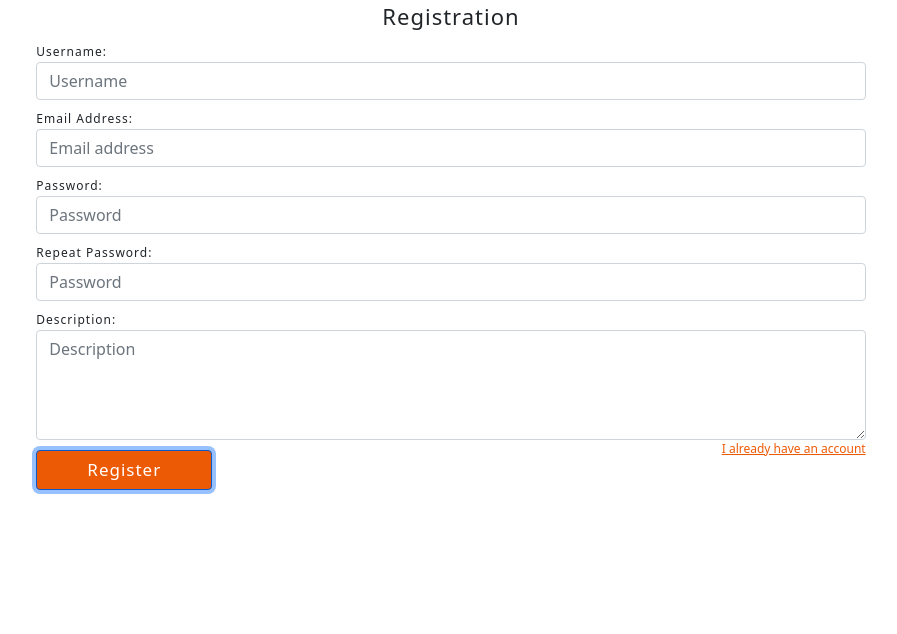
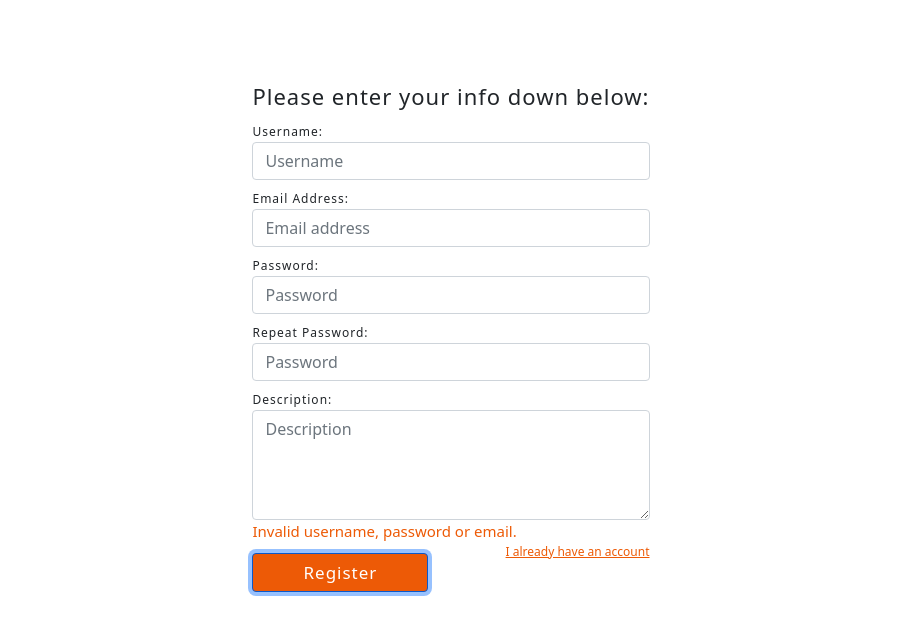
Before and after one commit to muctadir/lama, an Angular app in the folder frontend/: page /register in a window 1280 px wide. Both pictures are taken after a click on the button "Register". Shown: the top 634 px of the page, without its empty margins (189-1086 px from the left). Built offline with nearby package versions, Linux system fonts and the light colour scheme.

Commit message:
bugfixes
Bugfixes in registration page.

```diff
--- a/frontend/src/app/account-information-form/account-information-form.component.html
+++ b/frontend/src/app/account-information-form/account-information-form.component.html
@@ -7,17 +7,17 @@
     <!-- Email field -->
     <div class="form-group">
         <label id="field_text">Email Address:</label>
-        <input type="email" class="form-control" id="form-format" placeholder="Email address" [formControl]="email" value = "{{ email }}">
+        <input type="email" class="form-control" placeholder="Email address" [formControl]="email" value = "{{ email }}">
     </div>
     <!-- Password field -->
     <div class="form-group">
         <label id="field_text">Password:</label>
-        <input type="password" class="form-control" id="form-format" placeholder="Password" [formControl]="password">
+        <input type="password" class="form-control" placeholder="Password" [formControl]="password">
     </div>
     <!-- Password Verify field -->
     <div class="form-group">
         <label id="field_text">Repeat Password:</label>
-        <input type="password" class="form-control" id="form-format" placeholder="Password" [formControl]="passwordVerify">
+        <input type="password" class="form-control" placeholder="Password" [formControl]="passwordVerify">
     </div>
     <!-- Description field -->
     <div class="form-group">
@@ -25,6 +25,4 @@
         <textarea class="form-control" rows="4" placeholder="Description" [formControl]="description" maxlength="140">{{ description }}</textarea>
     </div>
 
-    <!-- Potential error messages that should be displayed -->
-    <div *ngIf="errorMsg" id="error-msg">{{errorMsg}}</div>
 </form>
--- a/frontend/src/app/register/register.component.html
+++ b/frontend/src/app/register/register.component.html
@@ -1,20 +1,22 @@
 <div class="container-fluid min-vh-100 d-flex flex-column">
     <div class="row">
-        <div class="col-8 offset-2 justify-content-center">
-            <div id="header">Registration</div>
+        <div class="col-2"></div>
+        <div class="col-8 d-flex justify-content-center" id="middle-col">
+            <div>
+                <div id="header">Please enter your info down below:</div>
+                <app-account-information-form></app-account-information-form>
+
+                <!-- Potential error messages that should be displayed -->
+                <div *ngIf="errorMsg" id="error-msg">{{errorMsg}}</div>
+                <!-- Button -->
+                <div>
+                    <button type="submit" class="btn btn-primary" id="register-button" (click)="onRegister()">Register</button>
+
+                    <a [routerLink]="['/login']" id="back-login">I already have an account</a>
+                </div>
+            </div>
         </div>
-    </div>
-    <div class="row">
-        <div class="col-8 offset-2 justify-content-center">
-            <app-account-information-form></app-account-information-form>
-        </div>
-    </div>
-    <div class="row">
-        <div class="col-8 offset-2 justify-content-center">
-            <!-- Button -->
-            <button type="submit" class="btn btn-primary" id="register-button" (click)="onRegister()">Register</button>
-
-            <a [routerLink]="['/login']" id="back-login">I already have an account</a>
+        <div class="col-2 offset-2 justify-content-center">
         </div>
     </div>
 </div>
--- a/frontend/src/app/register/register.component.scss
+++ b/frontend/src/app/register/register.component.scss
@@ -43,3 +43,9 @@ $orange-shade: #ed5a06;
     float: right;
     color: #ed5a06;
 }
+
+// Sets layout of the error message that is displayed when register input is incorrect
+#error-msg{
+    color: $orange-shade;
+    font-size: 15px;
+}
```
